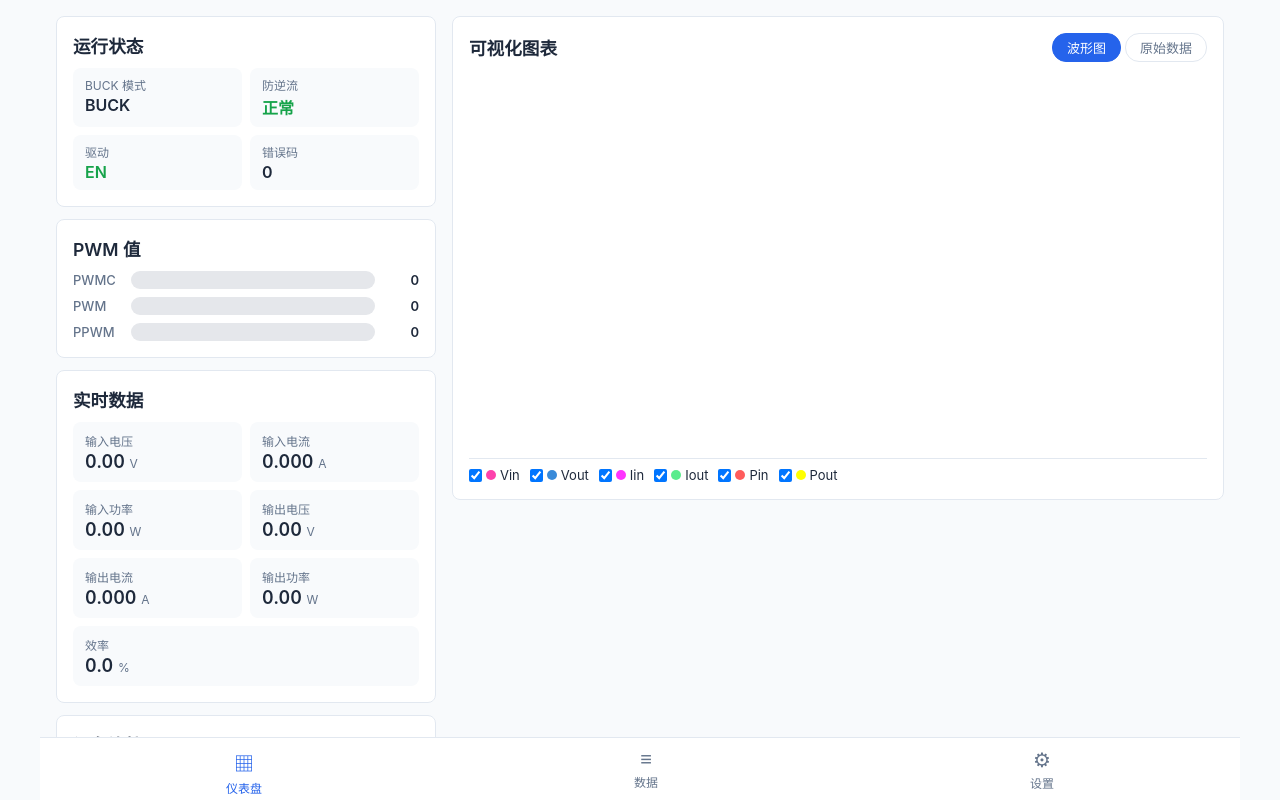
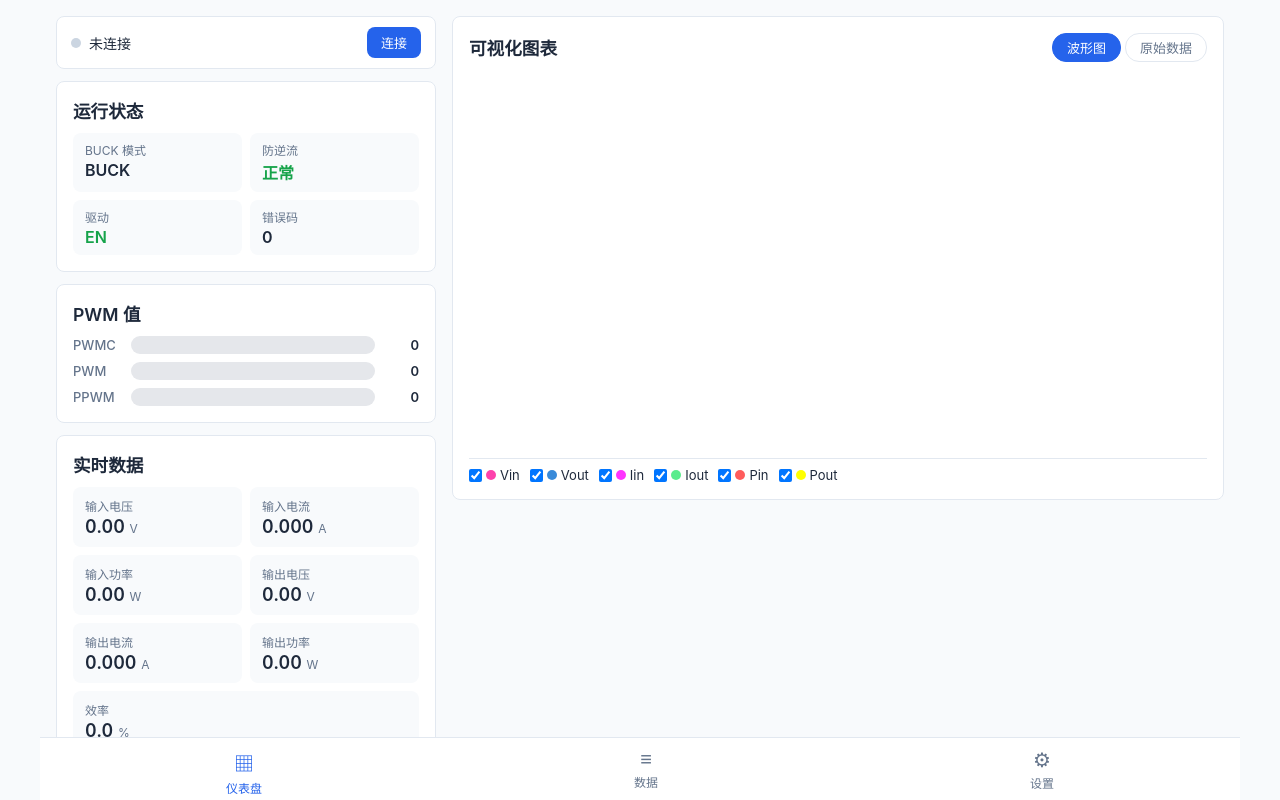
Before and after one commit to kqrekybjinn/energy-dashboard, a plain HTML site: page index.html in a window 1280 px wide. Drawn offline with nearby package versions, Linux system fonts and the light colour scheme.

Commit message:
refactor: move device connection config from dashboard to settings
- Dashboard now shows a compact status bar (dot + label + start/stop button)
  instead of the full connection configuration panel
- Device connection panel moved to settings tab (above account section)
- New CSS for .device-bar and .conn-dot status indicator
- Dashboard layout is cleaner; connection config is in settings where it belongs

Co-Authored-By: Claude Opus 4.8 <noreply@anthropic.com>

```diff
--- a/app.js
+++ b/app.js
@@ -174,10 +174,10 @@ function renderDashboard() {
   view.innerHTML = `
     <div class="dashboard-grid">
       <div class="dash-left">
+        ${renderDeviceBar()}
         ${renderStatusPanel()}
         ${renderPwmPanel()}
         ${renderMetricsPanel()}
-        ${renderConnectionPanel()}
         ${renderCalibrationPanel()}
         ${renderFunctionsPanel()}
       </div>
@@ -187,6 +187,30 @@ function renderDashboard() {
     </div>
   `;
   if (state.chartMode === "wave" && state.streaming) initChart();
+}
+
+function renderDeviceBar() {
+  const dot = state.deviceConnected
+    ? '<span class="conn-dot on"></span>'
+    : '<span class="conn-dot"></span>';
+  const label = state.deviceConnected
+    ? (state.sourceMode === "mqtt" ? `MQTT · ${escapeHtml(state.mqtt.deviceId)}` : "模拟数据")
+    : "未连接";
+  const btnLabel = state.streaming ? "⏹" : state.deviceConnected ? "▶" : "连接";
+  const btnAction = state.streaming ? "stream-toggle" : state.deviceConnected ? "stream-toggle" : "device-connect";
+
+  return `
+    <section class="panel device-bar">
+      <div class="device-bar-left">
+        ${dot}
+        <span class="device-bar-label">${label}</span>
+      </div>
+      <div class="device-bar-right">
+        ${state.deviceConnected ? `<span class="device-bar-samples">${state.sampleCount} 点</span>` : ""}
+        <button class="button small-button" type="button" data-action="${btnAction}">${btnLabel}</button>
+      </div>
+    </section>
+  `;
 }
 
 function renderStatusPanel() {
@@ -287,7 +311,7 @@ function renderMetricsPanel() {
 //  Connection panel — 双模式：模拟 / MQTT
 // ============================================================
 
-function renderConnectionPanel() {
+function renderDeviceConfigPanel() {
   const btnLabel = state.deviceConnected ? "断开连接" : "连接设备";
   const btnClass = state.deviceConnected ? "danger-button" : "button";
 
@@ -309,7 +333,7 @@ function renderConnectionPanel() {
 
       <div class="actions">
         <button class="${btnClass}" type="button" data-action="device-connect">${btnLabel}</button>
-        ${state.streaming ? `<button class="button" type="button" data-action="stream-toggle">⏹ 停止</button>` : `<button class="button" type="button" data-action="stream-toggle" ${!state.deviceConnected ? "disabled" : ""}>▶ 开始采集</button>`}
+        ${state.streaming ? `<button class="button" type="button" data-action="stream-toggle">⏹ 停止采集</button>` : `<button class="button" type="button" data-action="stream-toggle" ${!state.deviceConnected ? "disabled" : ""}>▶ 开始采集</button>`}
       </div>
     </section>
   `;
@@ -751,6 +775,7 @@ function renderData() {
 
 function renderSettings() {
   view.innerHTML = `
+    ${renderDeviceConfigPanel()}
     ${renderAccountHero()}
     ${renderAccountPanel()}
     ${renderProfileForm()}
--- a/styles.css
+++ b/styles.css
@@ -206,6 +206,53 @@ h2 {
   flex-direction: column;
   position: sticky;
   top: 0;
+}
+
+/* ============================================================
+   Device bar (dashboard top)
+   ============================================================ */
+
+.device-bar {
+  display: flex;
+  align-items: center;
+  justify-content: space-between;
+  gap: 10px;
+  padding: 10px 14px;
+}
+
+.device-bar-left {
+  display: flex;
+  align-items: center;
+  gap: 8px;
+}
+
+.device-bar-right {
+  display: flex;
+  align-items: center;
+  gap: 8px;
+}
+
+.device-bar-label {
+  font-size: 0.875rem;
+  font-weight: 500;
+}
+
+.device-bar-samples {
+  font-size: 0.75rem;
+  color: var(--text-muted);
+}
+
+.conn-dot {
+  width: 10px;
+  height: 10px;
+  border-radius: 50%;
+  background: #cbd5e1;
+  flex-shrink: 0;
+}
+
+.conn-dot.on {
+  background: var(--good);
+  box-shadow: 0 0 6px rgba(22, 163, 74, 0.5);
 }
 
 /* ============================================================
--- a/version.json
+++ b/version.json
@@ -1,3 +1,3 @@
 {
-  "version": "2026.07.07.11"
+  "version": "2026.07.07.12"
 }
```
